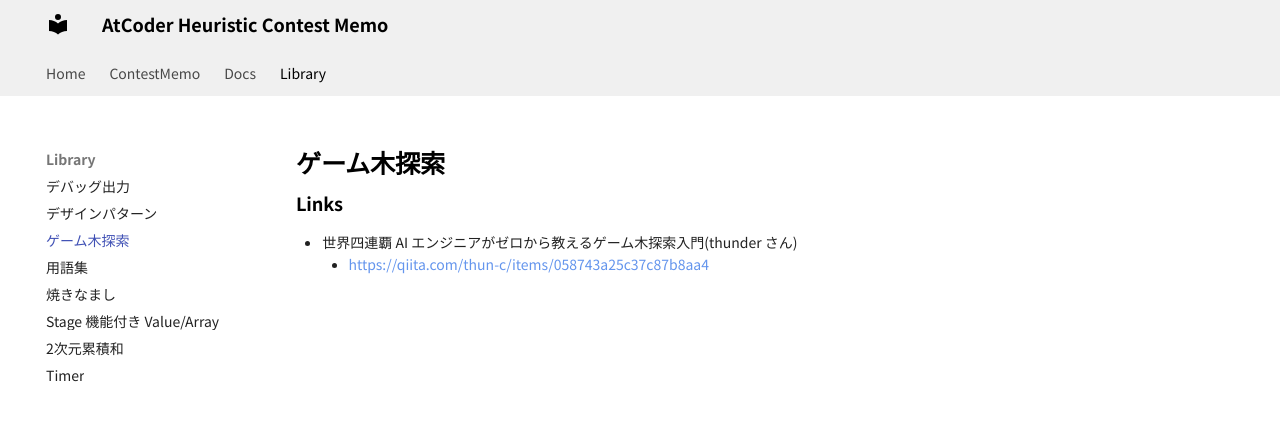
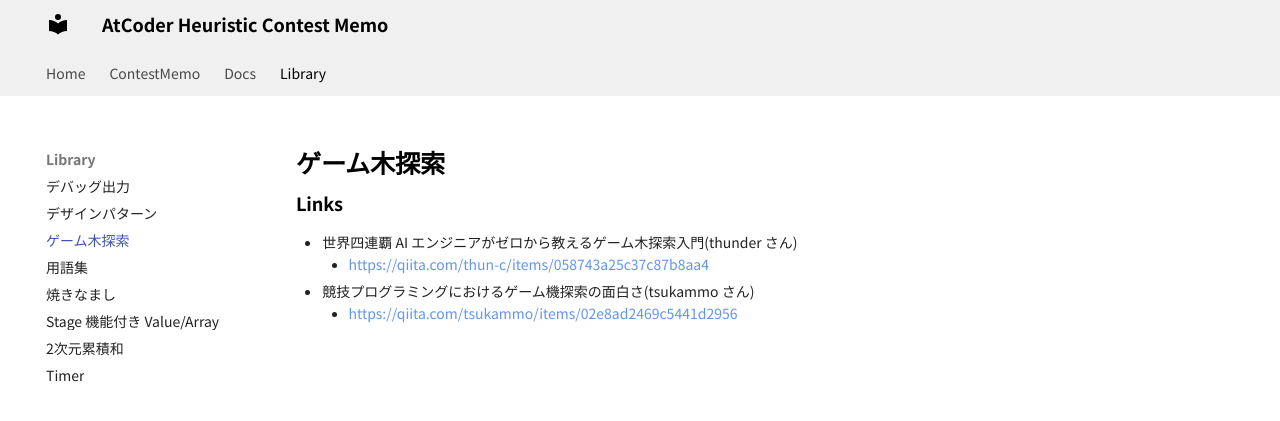
Before and after one commit to jetbead/AtCoderHeuristicContestMemo, an MkDocs documentation site: the page built from docs/Library/game_tree.md, in a window 1280 px wide. Shown: the top 421 px of the page. Built offline with MkDocs 1.6.1 and Material for MkDocs 9.7.7, drawn with Linux system fonts in a browser that asks for light colours; some web fonts are replaced.

Commit message:
Update game_tree.md

```diff
--- a/docs/Library/game_tree.md
+++ b/docs/Library/game_tree.md
@@ -4,3 +4,5 @@
 
 - 世界四連覇 AI エンジニアがゼロから教えるゲーム木探索入門(thunder さん)
   - https://qiita.com/thun-c/items/058743a25c37c87b8aa4
+- 競技プログラミングにおけるゲーム機探索の面白さ(tsukammo さん)
+  - https://qiita.com/tsukammo/items/02e8ad2469c5441d2956
```
